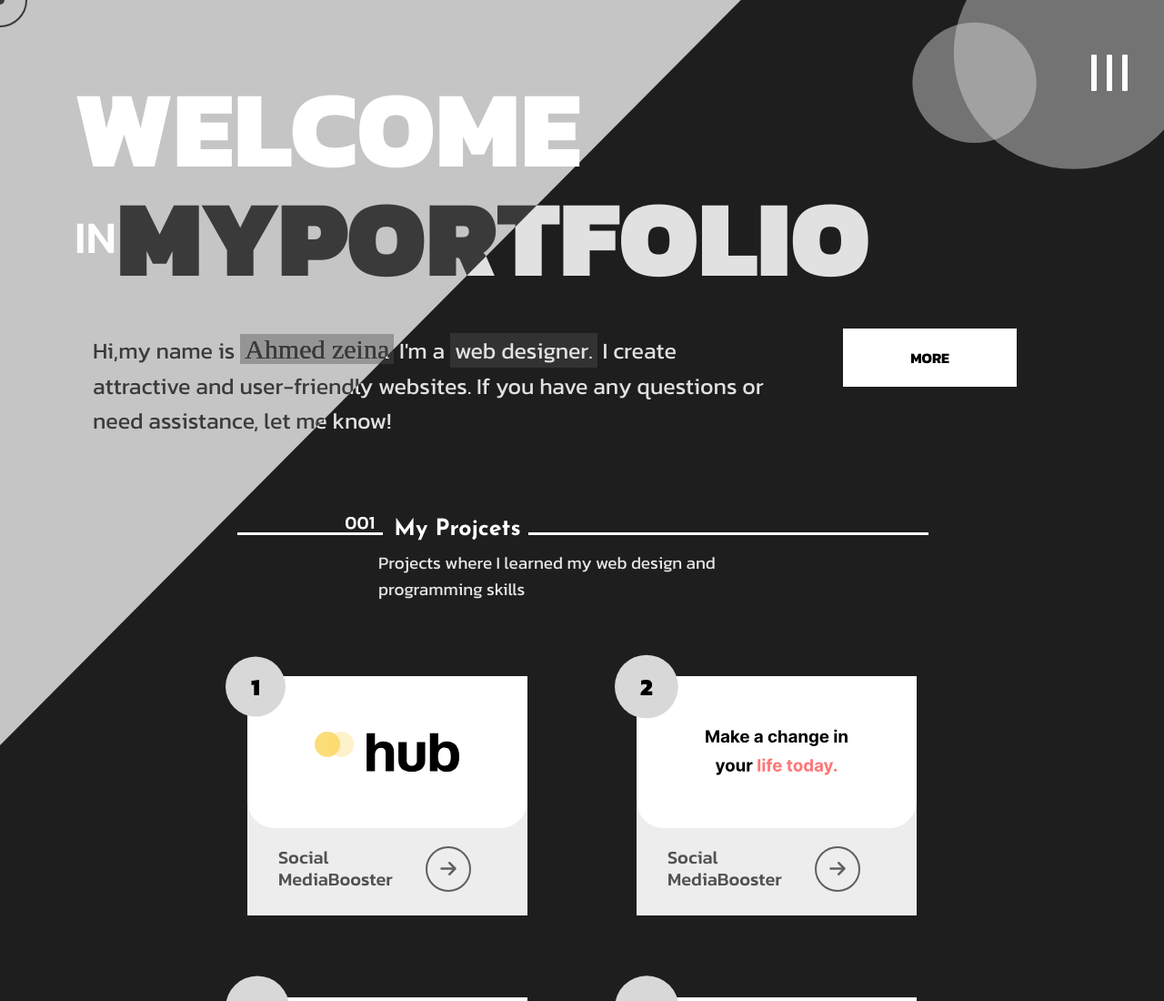
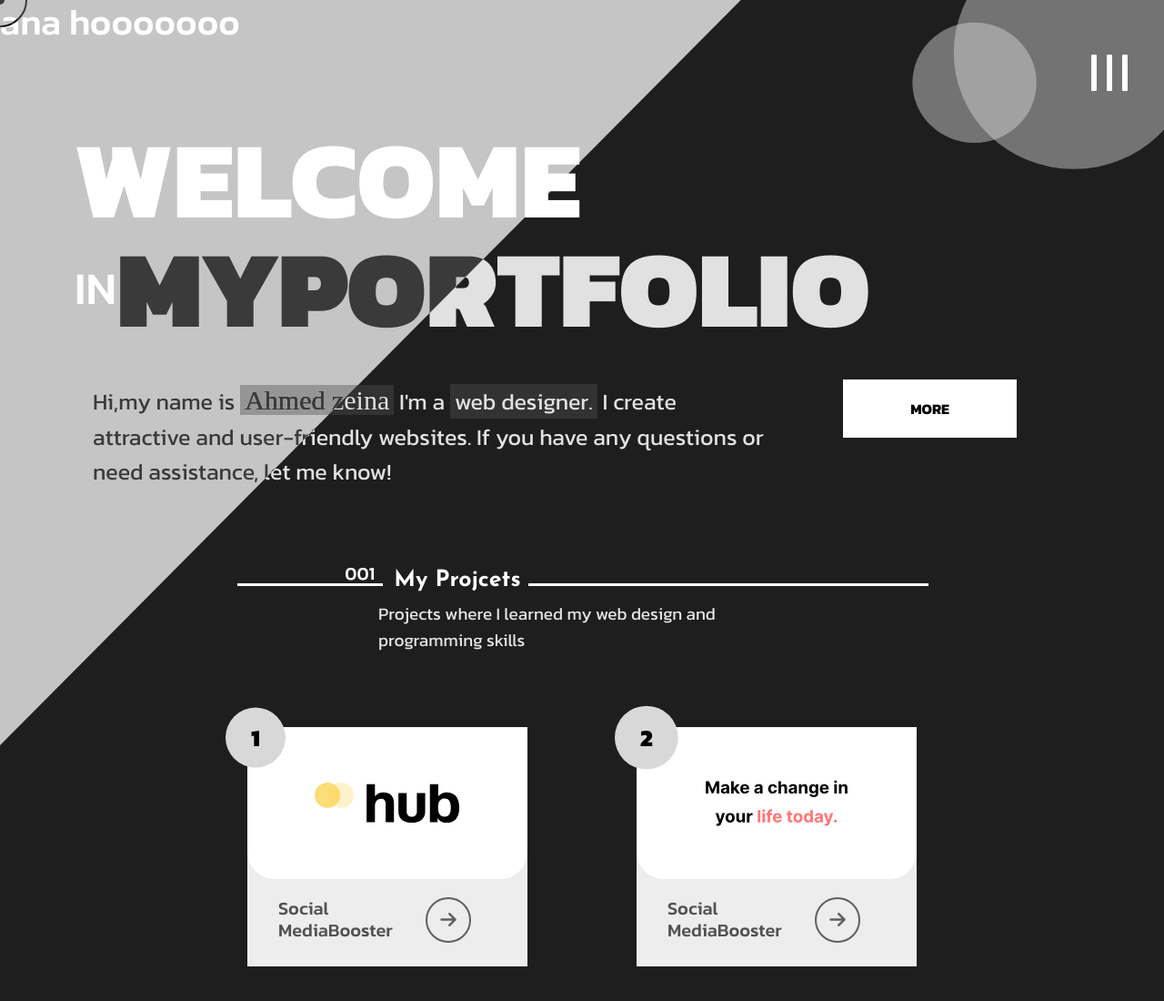
Before and after one commit to Hazemramo/Ahmed-zeina-, a plain HTML site: page index.html in a window 1280 px wide. Shown: the top 1100 px of the page at 91% size. Drawn offline with nearby package versions, Linux system fonts and the light colour scheme; files whose address does not match are found by name; a web font is replaced by a local one.

```diff
--- a/index.html
+++ b/index.html
@@ -59,6 +59,11 @@
 
     <div class="all-thing  position-relative  ">
       <img class="main-img" src="ass/Group 5.svg" alt="" />
+
+      <h1 class="text-white" >ana hooooooo</h1>
+
+
+
 
       <div class="landing-section">
         <div class="container">
```
